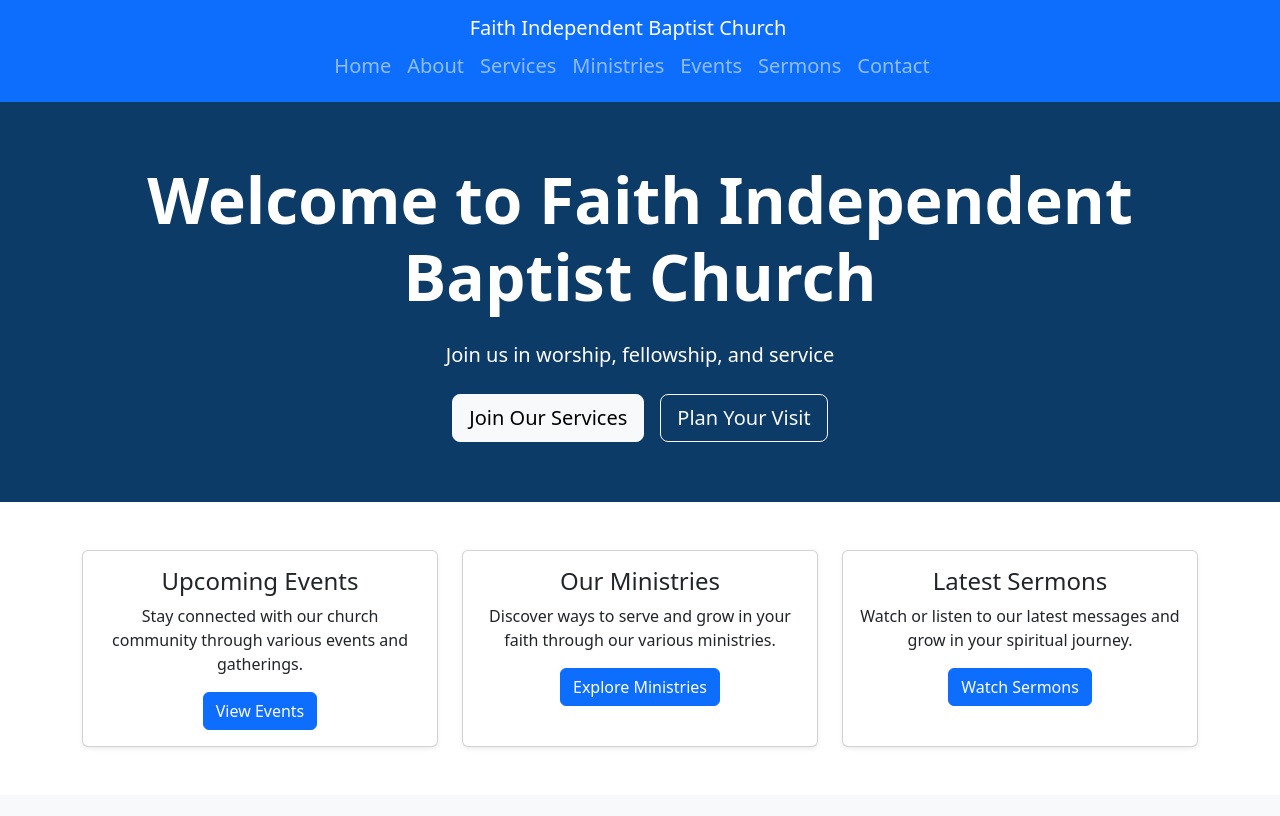
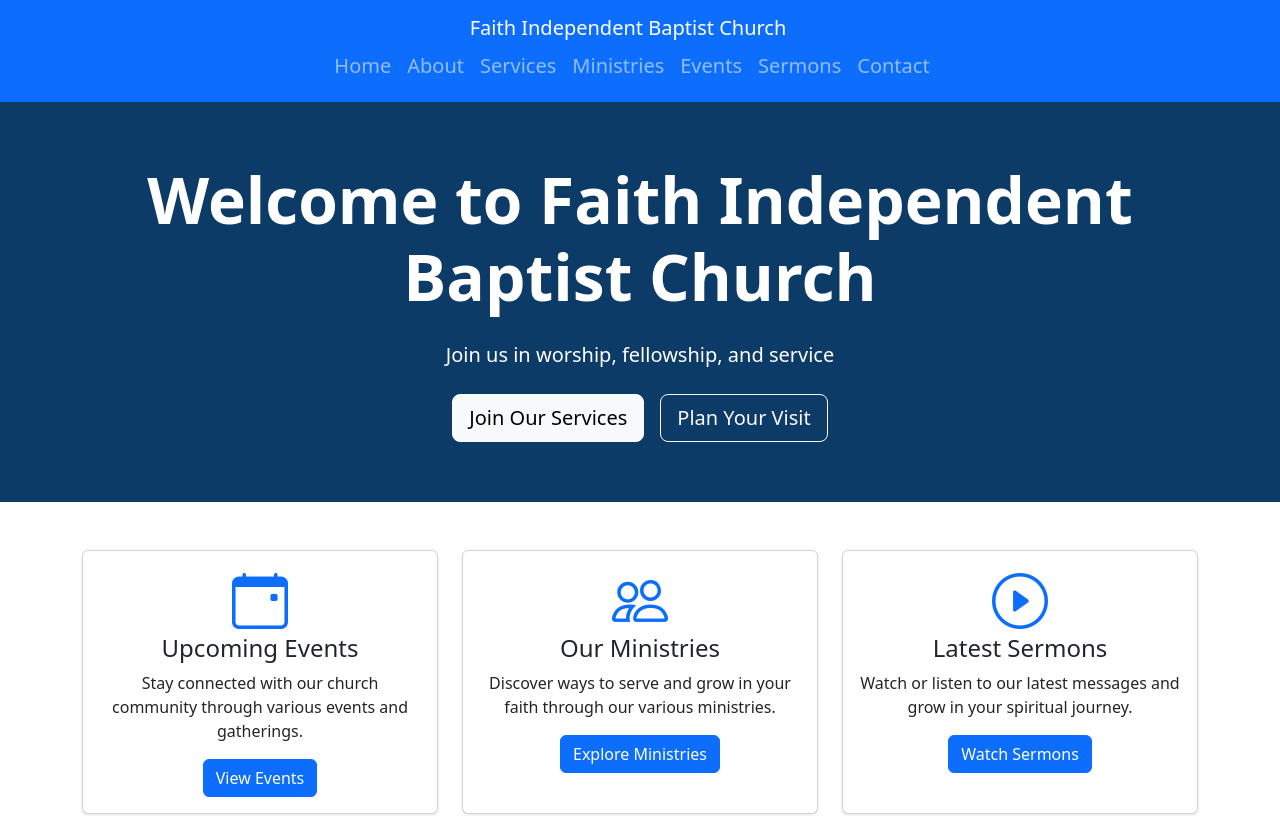
Before and after one commit to Riley-Truong/FIBC_Website_React_Project, a React (Vite) app in the folder fibc-react-project/: page / in a window 1280 px wide. Shown: the top 816 px of the page. Built offline with nearby package versions, Linux system fonts and the light colour scheme.

Commit message:
Removed some comments

```diff
--- a/fibc-react-project/src/App.jsx
+++ b/fibc-react-project/src/App.jsx
@@ -1,12 +1,8 @@
 import React from 'react';
 import { BrowserRouter as Router, Routes, Route } from 'react-router-dom';
 import 'bootstrap/dist/css/bootstrap.min.css';
-
-// Import Layout Components
 import Navigation from './components/Navigation';
 import Footer from './components/Footer';
-
-// Import Page Components
 import HomePage from './pages/HomePage';
 import AboutPage from './pages/AboutPage';
 import ServicesPage from './pages/ServicesPage';
--- a/fibc-react-project/src/index.css
+++ b/fibc-react-project/src/index.css
@@ -1,3 +1,6 @@
+/* Import Bootstrap Icons */
+@import url("https://cdn.jsdelivr.net/npm/bootstrap-icons@1.11.2/font/bootstrap-icons.css");
+
 * {
   margin: 0;
   padding: 0;
@@ -16,6 +19,3 @@ code {
   font-family: source-code-pro, Menlo, Monaco, Consolas, 'Courier New',
     monospace;
 }
-
-/* Import Bootstrap Icons */
-@import url("https://cdn.jsdelivr.net/npm/bootstrap-icons@1.11.2/font/bootstrap-icons.css");
--- a/fibc-react-project/src/main.jsx
+++ b/fibc-react-project/src/main.jsx
@@ -1,4 +1,3 @@
-// main.jsx or index.jsx
 import { StrictMode } from 'react'
 import { createRoot } from 'react-dom/client'
 import './index.css'
--- a/fibc-react-project/src/pages/HomePage.jsx
+++ b/fibc-react-project/src/pages/HomePage.jsx
@@ -4,7 +4,6 @@ import {Link} from 'react-router-dom';
 function HomePage() {
     return(
     <div>
-      {/* Hero Section */}
       <div className="text-white text-center py-5" style={{ backgroundColor: '#0d3b68', minHeight: '400px', display: 'flex', alignItems: 'center' }}>
         <div className="container">
           <h1 className="display-3 fw-bold mb-4">Welcome to Faith Independent Baptist Church</h1>
@@ -16,7 +15,6 @@ function HomePage() {
         </div>
       </div>
 
-      {/* Quick Info Cards */}
       <div className="container my-5">
         <div className="row g-4">
           <div className="col-md-4">
@@ -52,7 +50,6 @@ function HomePage() {
         </div>
       </div>
 
-      {/* Mission Statement */}
       <div className="bg-light py-5">
         <div className="container">
           <div className="row align-items-center">
```
